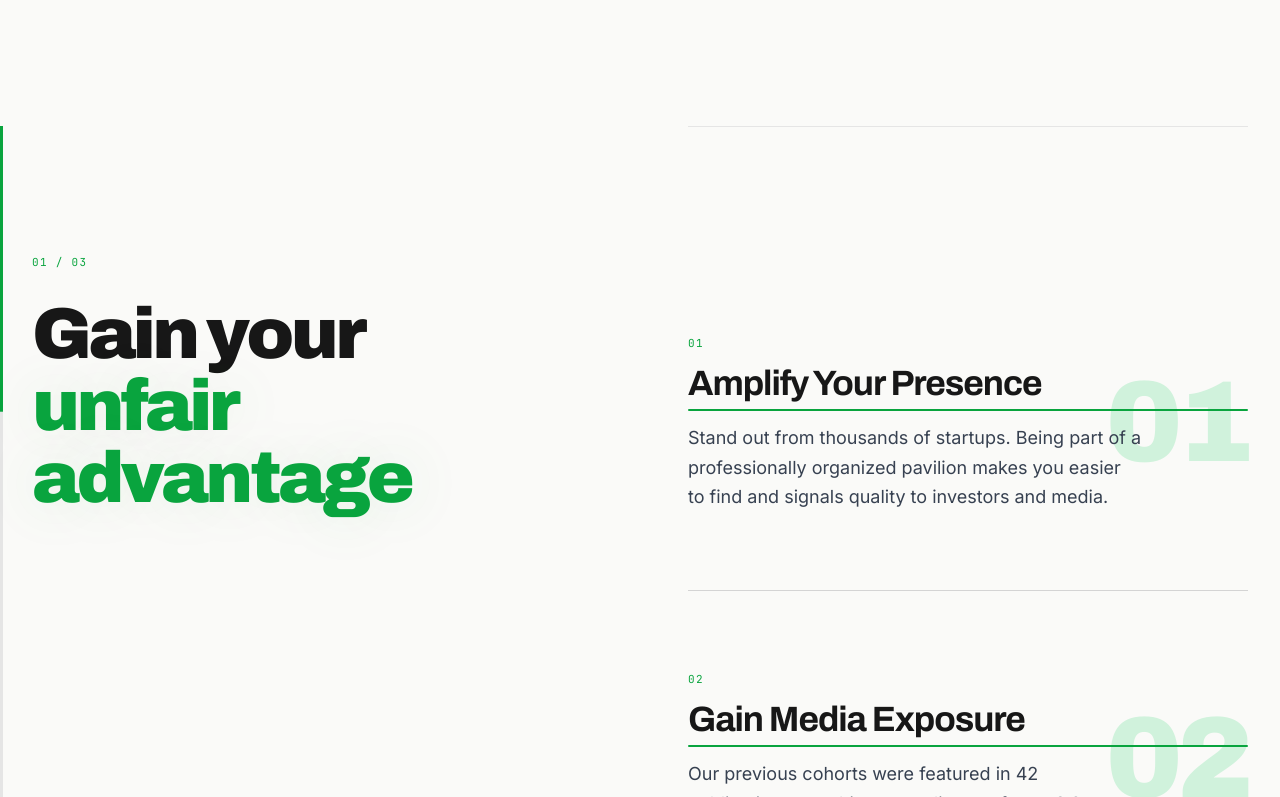
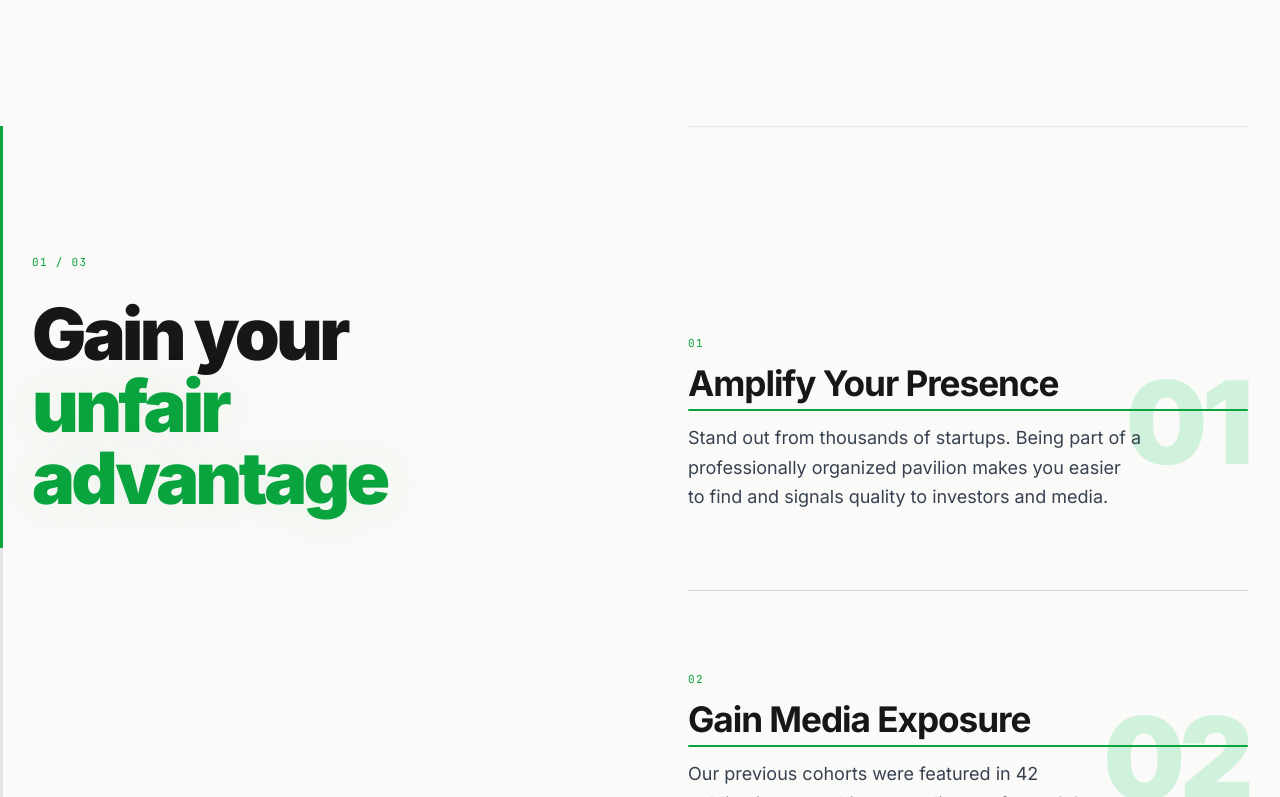
Before and after one commit to NBeibarys/silkroad-tc-disrupt, a Next.js app in the folder silkroad-website/: page /v2 in a window 1280 px wide. Shown: the part 2483-3280 px from the top of the page. Built offline with nearby package versions, Linux system fonts and the light colour scheme; grey boxes are pictures that could not be loaded; a web font is replaced by a local one.

Commit message:
Fix freeze: remove useScroll/useSpring/useTransform, CSS progress bar, font-inter

```diff
--- a/silkroad-website/components/ui/advantage-section.tsx
+++ b/silkroad-website/components/ui/advantage-section.tsx
@@ -1,7 +1,7 @@
 'use client'
 
 import { useRef, useState, useEffect, useCallback } from 'react'
-import { motion, useScroll, useSpring, useTransform, AnimatePresence } from 'framer-motion'
+import { motion, AnimatePresence } from 'framer-motion'
 import { ADVANTAGES } from '@/lib/data'
 
 const EASE = [0.16, 1, 0.3, 1] as const
@@ -88,7 +88,7 @@ function AdvantageItem({
 
       {/* watermark */}
       <motion.span
-        className="absolute right-0 top-1/2 -translate-y-1/2 font-archivo font-black leading-none select-none pointer-events-none"
+        className="absolute right-0 top-1/2 -translate-y-1/2 font-inter font-black leading-none select-none pointer-events-none"
         style={{ fontSize: 'clamp(5rem,9vw,9rem)', letterSpacing: '-0.05em' }}
         animate={{ color: active ? '#d0f2dc' : '#eae9e2' }}
         transition={{ duration: 0.8, ease: EASE }}
@@ -107,7 +107,7 @@ function AdvantageItem({
 
       {/* title */}
       <h3
-        className="font-archivo font-bold tracking-tight leading-[1.1] relative"
+        className="font-inter font-bold tracking-tight leading-[1.1] relative"
         style={{ fontSize: 'clamp(1.6rem,3vw,2.2rem)', letterSpacing: '-0.03em' }}
       >
         {title}
@@ -159,13 +159,6 @@ export function AdvantageSection() {
     setActiveIdx(prev => prev === idx ? -1 : prev)
   }, [])
 
-  // scroll progress bar
-  const { scrollYProgress } = useScroll({
-    target: sectionRef,
-    offset: ['start start', 'end end'],
-  })
-  const springY = useSpring(scrollYProgress, { stiffness: 100, damping: 28, mass: 0.4 })
-  const scaleY  = useTransform(springY, [0, 1], [0, 1])
 
   const counterLabel = activeIdx >= 0
     ? `${String(activeIdx + 1).padStart(2, '0')} / ${String(ADVANTAGES.length).padStart(2, '0')}`
@@ -175,7 +168,8 @@ export function AdvantageSection() {
     <section ref={sectionRef} className="px-8 relative">
       {/* green progress bar */}
       <div className="absolute left-0 top-0 w-[3px] h-full bg-neutral-200">
-        <motion.div className="w-full bg-[#09A43E] origin-top" style={{ scaleY, height: '100%' }} />
+        <div className="w-full bg-[#09A43E] origin-top transition-all duration-500 ease-out"
+          style={{ height: `${Math.max(0, (activeIdx + 1) / ADVANTAGES.length * 100)}%` }} />
       </div>
 
       <div className="max-w-[1300px] mx-auto grid md:grid-cols-2 gap-16 md:gap-24">
@@ -202,7 +196,7 @@ export function AdvantageSection() {
 
             {/* heading */}
             <motion.h2
-              className="font-archivo font-black tracking-[-0.05em] leading-[0.88] text-neutral-900 text-5xl md:text-6xl lg:text-7xl"
+              className="font-inter font-black tracking-[-0.05em] leading-[0.88] text-neutral-900 text-5xl md:text-6xl lg:text-7xl"
               animate={{ scale: headingScale }}
               transition={{ duration: 1, ease: EASE }}
               style={{ transformOrigin: 'left top' }}
```
